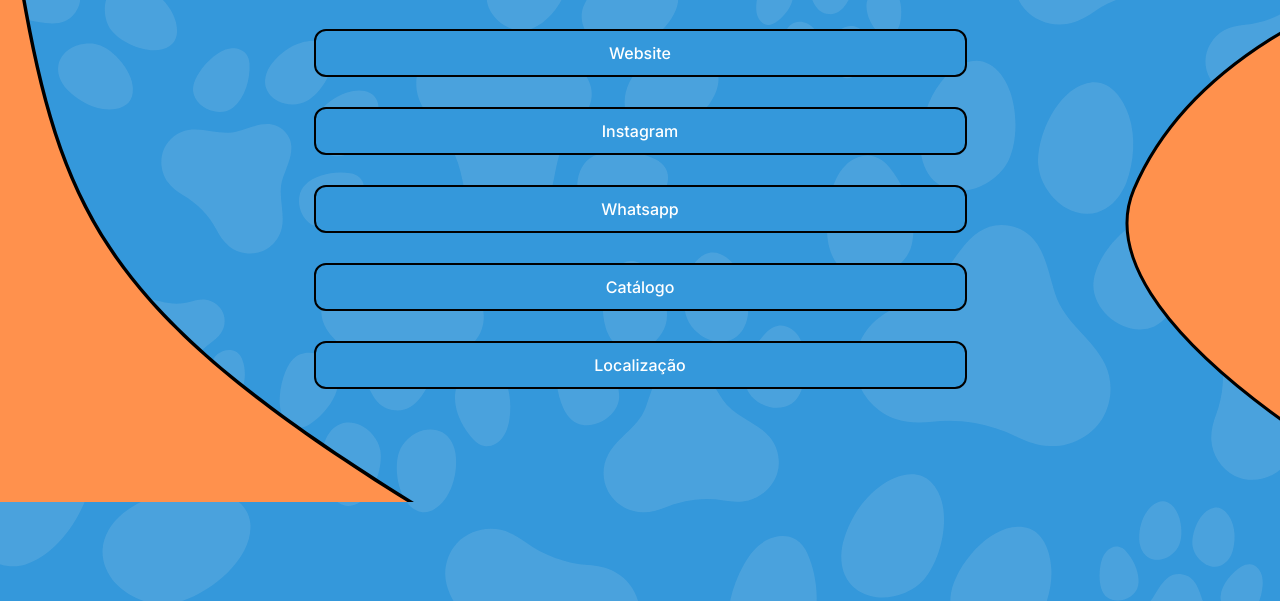
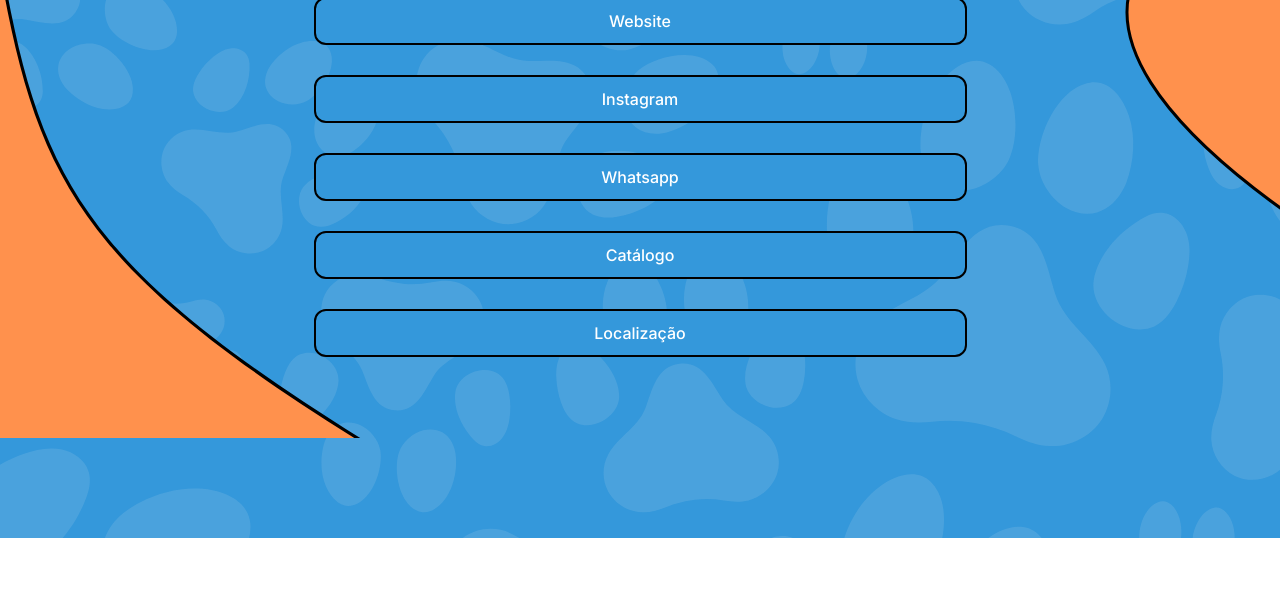
Before and after one commit to yuriolv/LinkTree_TinaPetShop, a plain HTML site: page index.html in a window 1280 px wide. Shown: the part 262-863 px from the top of the page. After the commit the page ends 800 px from the top, so only its background shows below. Drawn offline with Linux system fonts and the light colour scheme.

Commit message:
resolvendo bug das imagens laterais (intersect)

```diff
--- a/sytle.css
+++ b/sytle.css
@@ -7,22 +7,24 @@ body *{
 }
 
 body {
+    position: relative;
     color: white;
     display: flex;
     flex-direction: column;
     align-items: center;
 
-    overflow-y: auto;
     overflow-x: hidden;
 
-    max-height: 126vh;
+    height: 700px;
 }
 
 #imageLogo {
     width: 125px;
     height: 125px;
+
     background-image: url(./assets/LOGO\ \(3\).svg);
     background-size: cover;
+
     border-radius: 50%;
     border: 2.5px solid black;
 }
@@ -43,10 +45,10 @@ header {
 
 header > h1 {
     margin-top: 10px;
-    font-family: 'Inter', sans-serif;
     width: 330px;
     height: 40px;
 
+    font-family: 'Inter', sans-serif;
 }
 header > p {
     font-family: 'Inter', sans-serif;
@@ -107,23 +109,20 @@ ul {
 
     position: absolute;
     left: 1125px;
-    bottom: -55px;
-
-
 
     background-image: url(./assets/Vector1.svg);
 }
 
 #intersect2{
     width: 905.8px;
-    height: 862.55px;
+    height: 100%;
 
     position: absolute;
     right: 600.2px;
+    bottom: 0;
 
     background-image: url(./assets/Intersect.svg);
     background-repeat: no-repeat;
     background-size: contain;
 
-    max-height: 126vh;
 }
```
